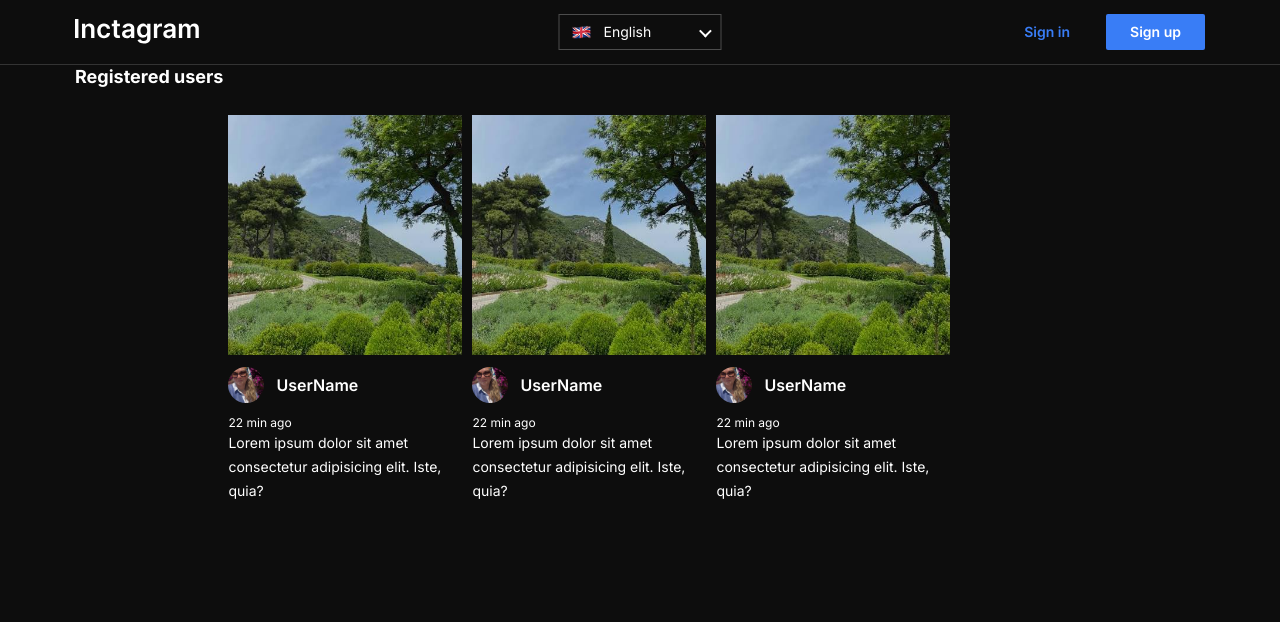
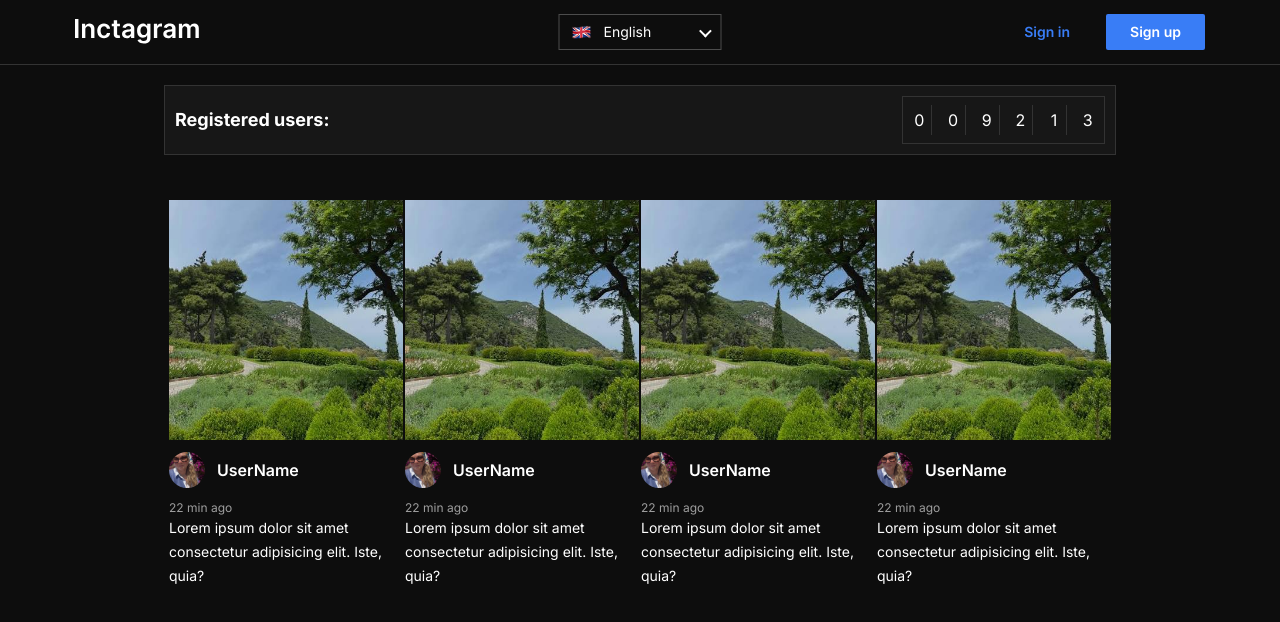
Before and after one commit to alextsapin/inctagram, a Next.js app: page / in a window 1280 px wide. Shown: the top 622 px of the page. Built offline with nearby package versions, Linux system fonts and the light colour scheme.

Commit message:
style:add style UserCard, RegisteredUsers, Main

```diff
--- a/src/pages/main/ui/Main.tsx
+++ b/src/pages/main/ui/Main.tsx
@@ -7,8 +7,10 @@ import { UserCard } from '@/widgets/UserCard';
 export const Main = () => {
 return(
   <main className={style.main}>
-    <div className={style.container}>
+
 <RegisteredUsers/>
+<div className={style.container}>
+<UserCard />
 <UserCard />
 <UserCard />
 <UserCard />
--- a/src/pages/main/ui/main.module.scss
+++ b/src/pages/main/ui/main.module.scss
@@ -1,3 +1,30 @@
-.container{
+
+
+// .main {
+//   .main {
+//   box-sizing: border-box;
+//   width: calc(100% - 20px);
+//   max-width: 972px;
+//   margin-inline: auto;
+// }
+
+.main {
+  box-sizing: border-box;
+  width: 100%;
+  max-width: 972px;
+  margin-inline: auto;
+  padding-inline: 10px;
+}
+
+// .container {
+//   display: flex;
+//   align-items: center;
+//   width: 100%;
+// }
+
+.container {
   display: flex;
+  flex-wrap: wrap;
+  justify-content: center;
+  align-items: flex-start;
 }
--- a/src/widgets/UserCard/ui/UserPostCard.tsx
+++ b/src/widgets/UserCard/ui/UserPostCard.tsx
@@ -3,10 +3,6 @@ import Link from 'next/link';
 import nature from '../assets/nature.jpg';
 import tanya from '../assets/tanya.jpg';
 import Image, { type StaticImageData } from 'next/image';
-
-
-
-
 
 
 
--- a/src/widgets/UserCard/ui/user-post-card.module.scss
+++ b/src/widgets/UserCard/ui/user-post-card.module.scss
@@ -14,8 +14,8 @@ $accent: rgb(190, 27, 117);
 
 .link {
   display: block;
-  width: $card-width;
-  margin: 50px 5px;
+  max-width: $card-width;
+  margin: 25px 1px;
   color: inherit;
   text-decoration: none;
 }
@@ -34,8 +34,11 @@ $accent: rgb(190, 27, 117);
 
 .postImage {
   display: block;
-  width: $card-width;
-  height: $post-height;
+  width: 100%;
+  max-width: $card-width;
+  height: auto;
+  max-height: $post-height;
+  object-fit: cover;
 }
 
 .author {
@@ -51,12 +54,23 @@ $accent: rgb(190, 27, 117);
   border-radius: 50%;
 }
 
+@mixin text($weight, $size, $line-height) {
+  margin: 0;
+  font-family: Inter, sans-serif;
+  font-weight: $weight;
+  font-style: normal;
+  font-size: $size;
+  line-height: $line-height;
+  letter-spacing: 0;
+}
+
 .authorName {
   @include text(600, 16px, 24px);
 }
 
 .publishedAt {
   @include text(400, 12px, 16px);
+  color: rgba(255, 255, 255, 0.6);
 }
 
 .postText {
--- a/src/widgets/registered-users/ui/RegisteredUsers.tsx
+++ b/src/widgets/registered-users/ui/RegisteredUsers.tsx
@@ -1,18 +1,35 @@
+'use client';
+
 
 import styles from './registered-users.module.scss';
 
+type RegisteredUsersProps = {
+  values?: string;
+};
 
+export const RegisteredUsers = ({ values = '009213' }: RegisteredUsersProps) => {
+  const digits= Array.from(String(values).split('').join(''))
 
+  return (
+    <div className={styles.registeredUsers}>
+      <div className={styles.counterGroup}>
+        <h2 className={styles.title}>Registered users:</h2>
+        <div
+          className={styles.counter}
+          // role="group"
+          // aria-label={`Registered users: ${values}`}
+        >
+          {digits.map((digit, index) => (
+            <span className={styles.item} key={index}>
+              <span className={styles.digit}>{digit}</span>
 
-
-export const RegisteredUsers = () => {
-return(
-  <div className={styles.root}>
-    <div className={styles.container}>
-<h2 className={styles.title}>Registered users</h2>
-<div className={styles.counter}>
-</div>
+              {index < digits.length - 1 && (
+                <span className={styles.separator} aria-hidden="true" />
+              )}
+            </span>
+          ))}
+        </div>
+      </div>
     </div>
-  </div>
-)
-}
+  );
+};
--- a/src/widgets/registered-users/ui/registered-users.module.scss
+++ b/src/widgets/registered-users/ui/registered-users.module.scss
@@ -0,0 +1,60 @@
+
+
+.registeredUsers{
+  box-sizing: border-box;
+  width: 100%;
+  max-width: 972px;
+  height: auto;
+  margin: 20px 0;
+  background-color: #171717;
+  border: 1px solid #333333
+}
+
+.counterGroup {
+box-sizing: border-box;
+padding: 10px;
+flex-wrap: wrap;
+
+   display: flex;
+   justify-content: space-between;
+   align-items: center;
+   gap: 16px;
+  width: 100%;
+  flex-wrap: wrap;
+}
+
+.counter {
+  box-sizing: border-box;
+  display: flex;
+  flex: 0 1 203px;
+  width: 203px;
+  max-width: 100%;
+  height: 48px;
+  border: 1px solid #333333;
+  align-items: center;
+  justify-content: space-around;
+}
+
+.item {
+  display: flex;
+  align-items: center;
+
+}
+
+.digit {
+  box-sizing: border-box;
+  width: 24px;
+  height: 24px;
+  flex: 0 0 24px;
+  display: flex;
+  align-items: center;
+  justify-content: center;
+
+}
+
+.separator {
+  width: 1px;
+  height: 30px;
+  flex: 0 0 1px;
+  background-color: #333333;
+}
```
